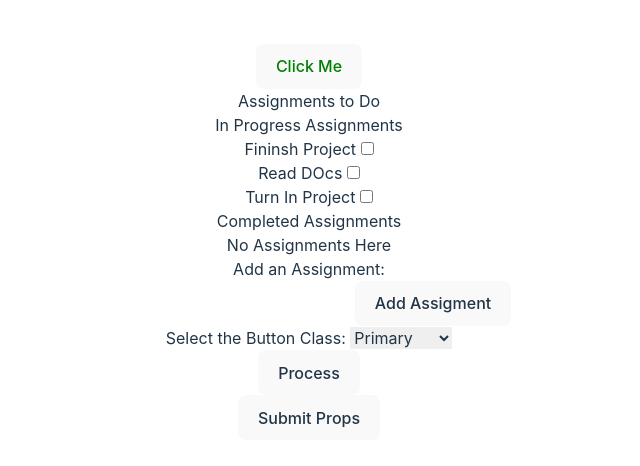
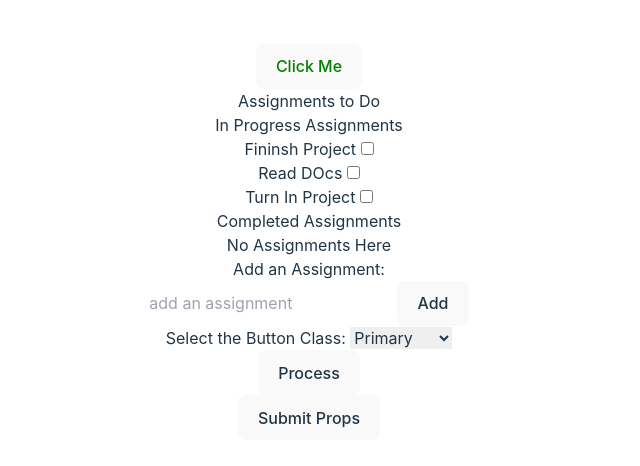
Before and after one commit to hasansfzn/vue_learning_project, a Vue app: page / in a window 1280 px wide. Shown: the part 158-624 px from the top of the page, without its empty margins (331-971 px from the left). Built offline with nearby package versions, Linux system fonts and the light colour scheme.

Commit message:
an assigment added with new file

```diff
--- a/src/components/Assignments/Assignments.vue
+++ b/src/components/Assignments/Assignments.vue
@@ -1,6 +1,7 @@
 <script setup>
 import AssignmentListCmp from "./AssignmentListCmp.vue";
 import AssignmentForm from "./AssignmentForm.vue";
+import FormAssignment from "./FormAssignment.vue";
 import { ref, computed } from "vue";
 const assignments = ref([
   { name: "Fininsh Project", completed: false },
@@ -34,7 +35,8 @@ const addAnAssignment = (name) => {
 
     <AssignmentListCmp :assignments="completed" title="Completed Assignments" />
 
-    <AssignmentForm @add="addAnAssignment" />
+    <!-- <AssignmentForm @add="addAnAssignment" /> -->
+    <FormAssignment @add="addAnAssignment" />
     <!-- <form @submit.prevent="addAnAssignment">
       <label class="mb-2 pb-3">Add an Assignment: </label>
       <div class="block">
--- /dev/null
+++ b/src/components/Assignments/FormAssignment.vue
@@ -0,0 +1,29 @@
+<template>
+  <form @submit.prevent="addAnAssignment">
+    <label>Add an Assignment: </label>
+    <div class="block">
+      <input
+        type="text"
+        class="text-white"
+        placeholder="add an assignment"
+        v-model="newItem"
+      />
+      <button type="submit " class="p-2 ml-2 bg-white">Add</button>
+    </div>
+  </form>
+</template>
+
+<script setup>
+import { ref, defineEmits } from "vue";
+
+const newItem = ref("");
+
+const emit = defineEmits(["add"]);
+
+const addAnAssignment = () => {
+  emit("add", newItem.value);
+  newItem.value = "";
+};
+</script>
+
+<style></style>
```
